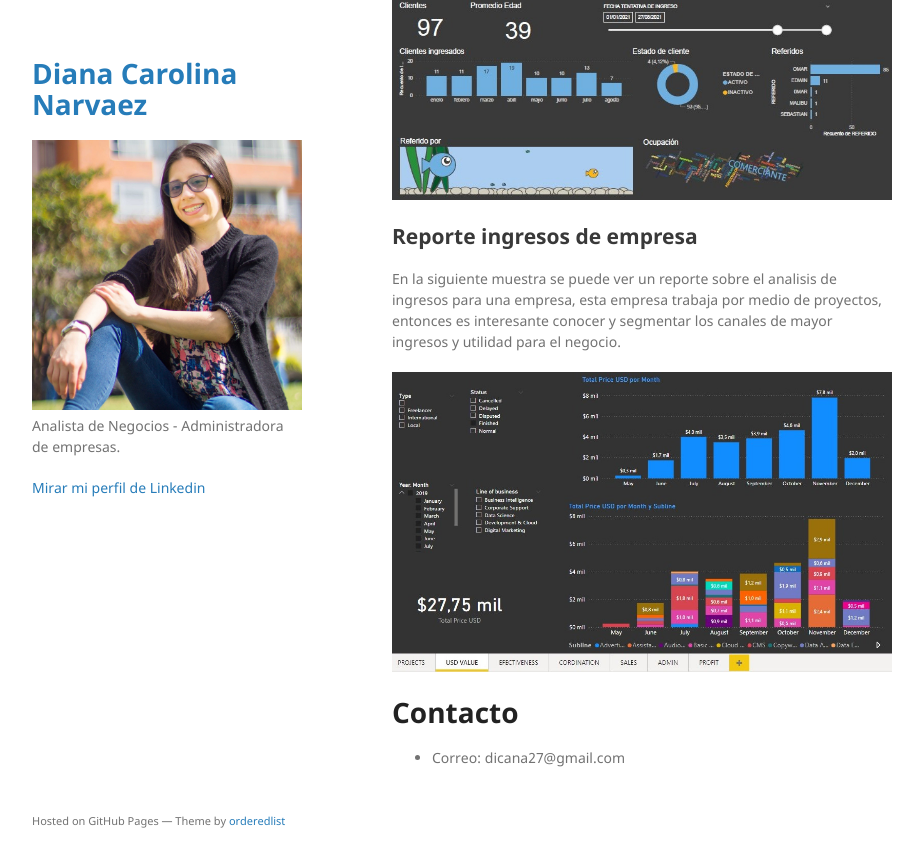
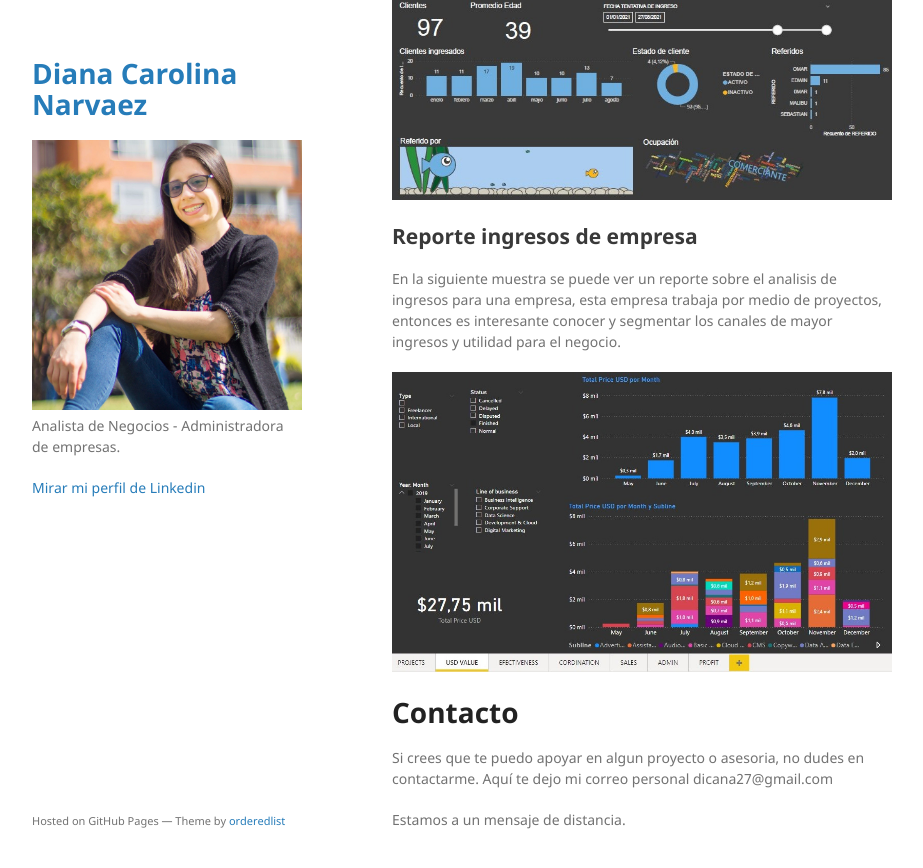
Before and after one commit to dicana27/dicana27.github.io, a Jekyll site: the page built from index.md, in a window 1280 px wide and 900 px high, scrolled down 2581 px. Shown: the top 868 px of the window, without its empty margins (178-1101 px from the left). Built offline with Jekyll 4.4.1, drawn with Linux system fonts in a browser that asks for light colours; our own code applies the rules of GitHub Pages for plain Markdown files; before the commit the page ends 3419 px from its top, so only the background shows below that.

Commit message:
mensaje de contacto

```diff
--- a/index.md
+++ b/index.md
@@ -48,4 +48,7 @@ En la siguiente muestra se puede ver un reporte sobre el analisis de ingresos pa
 
 # Contacto
 
-- Correo: dicana27@gmail.com
+Si crees que te puedo apoyar en algun proyecto o asesoria, no dudes en contactarme.
+Aquí te dejo mi correo personal dicana27@gmail.com
+
+Estamos a un mensaje de distancia.
```
